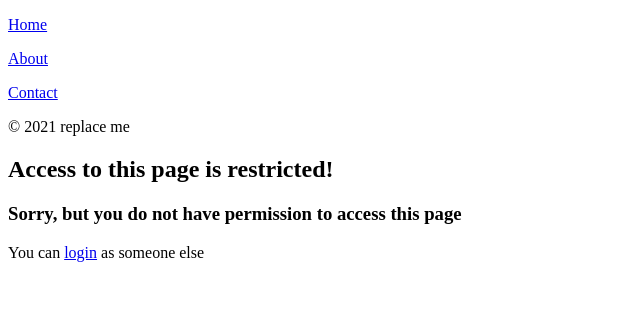
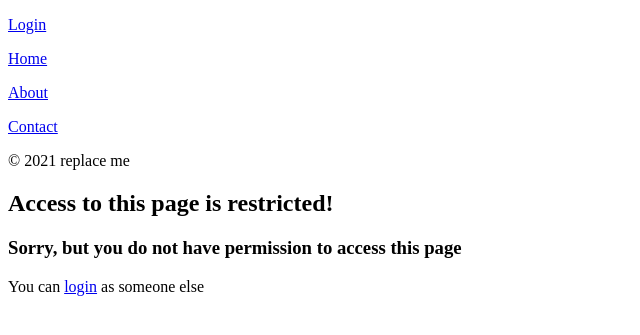
Before and after one commit to dandeduck/package-tracking-web, a Django app: page /staff/ in a window 1280 px wide. Shown: the top 335 px of the page, without its empty margins (0-640 px from the left). Run offline with Django 3.2, Linux system fonts and the light colour scheme; parts of the project's set-up code (start-up, migrations or seed data) failed here and were passed over.

Commit message:
added login to base

```diff
--- a/src/templates/base.html
+++ b/src/templates/base.html
@@ -7,6 +7,7 @@
     </style>
 </head>
 <body>
+    <p> <a href="/accounts/login/">Login</a> </p>
     <p> <a href="/">Home</a> </p>
     <p> <a href="/about/">About</a> </p>
     <p> <a href="/contact/">Contact</a> </p>
```
